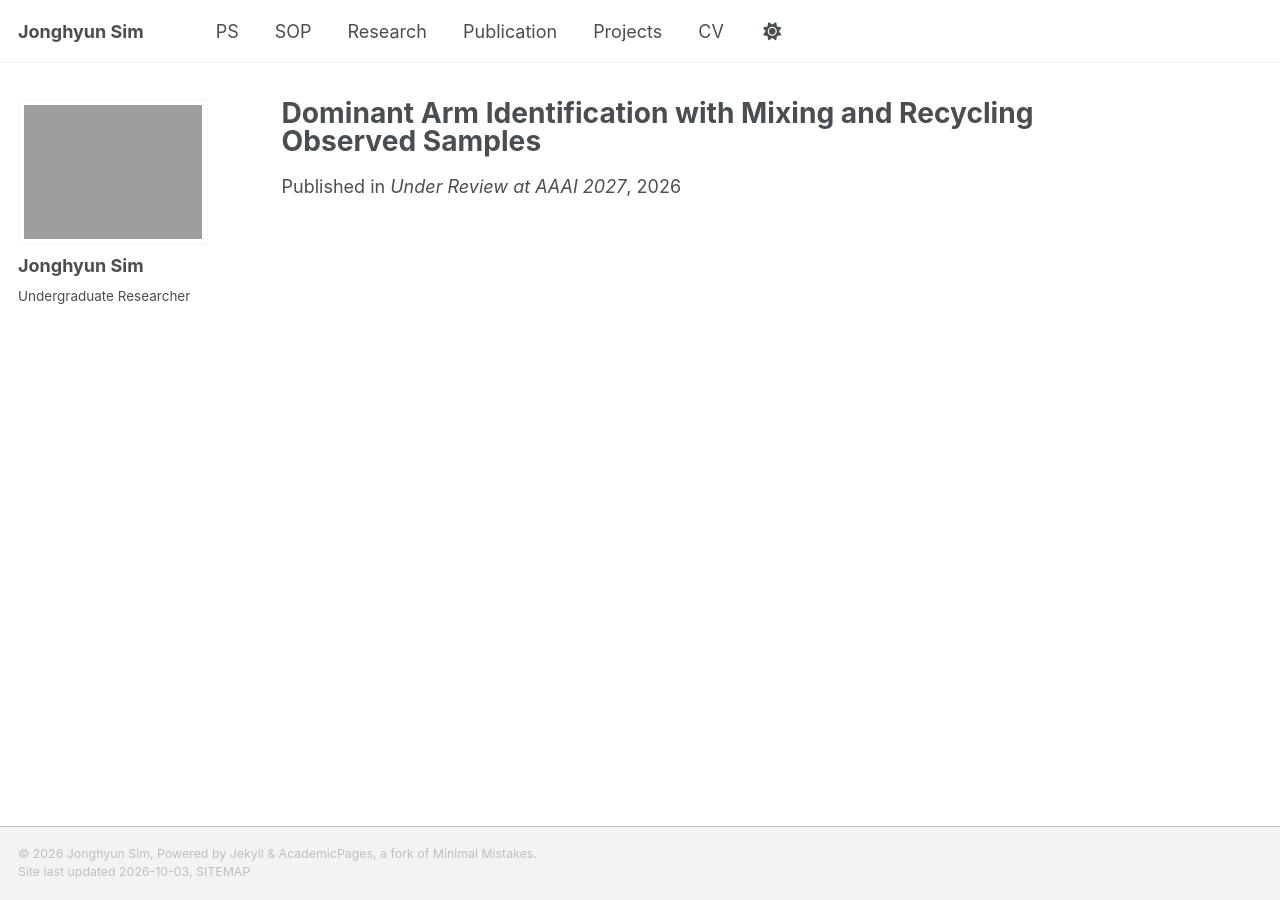
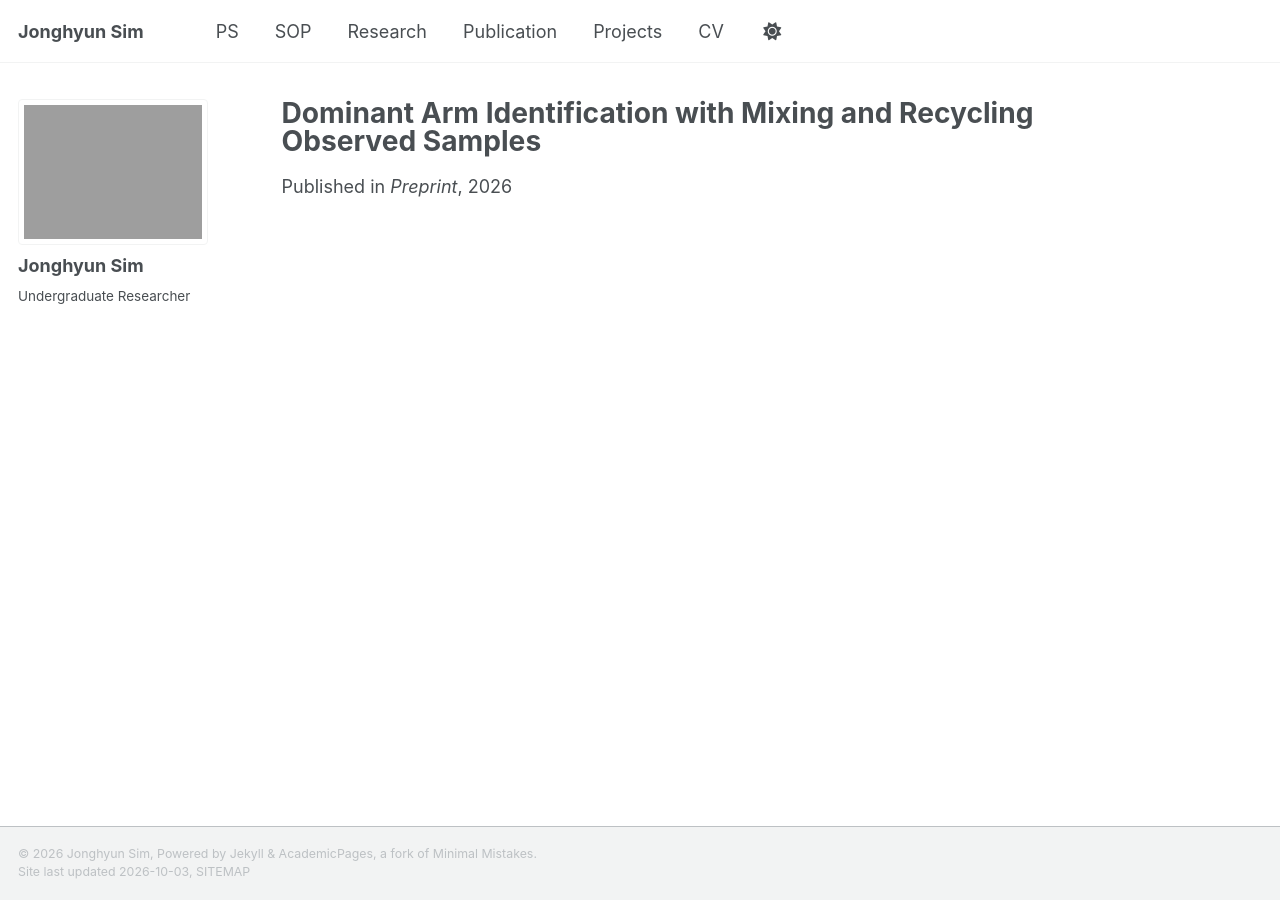
Before and after one commit to simjonghyun/simjonghyun.github.io, a Jekyll site: the page built from _publications/2026-06-27-dai.md, in a window 1280 px wide. Built offline with Jekyll 4.4.1, drawn with Linux system fonts in a browser that asks for light colours; a style sheet for code colours, icons or effects is not loaded.

Commit message:
Update 2026-06-27-dai.md

```diff
--- a/_publications/2026-06-27-dai.md
+++ b/_publications/2026-06-27-dai.md
@@ -4,7 +4,7 @@ collection: publications
 category: conferences
 permalink: /publication/2026-dai
 date: 2026-08-02
-venue: 'Under Review at AAAI 2027'
+venue: 'Preprint'
 paperurl: 'https://arxiv.org/abs/2608.01545'
 authors: 'Jonghyun Sim, Wonyoung Kim'
 ---
```
